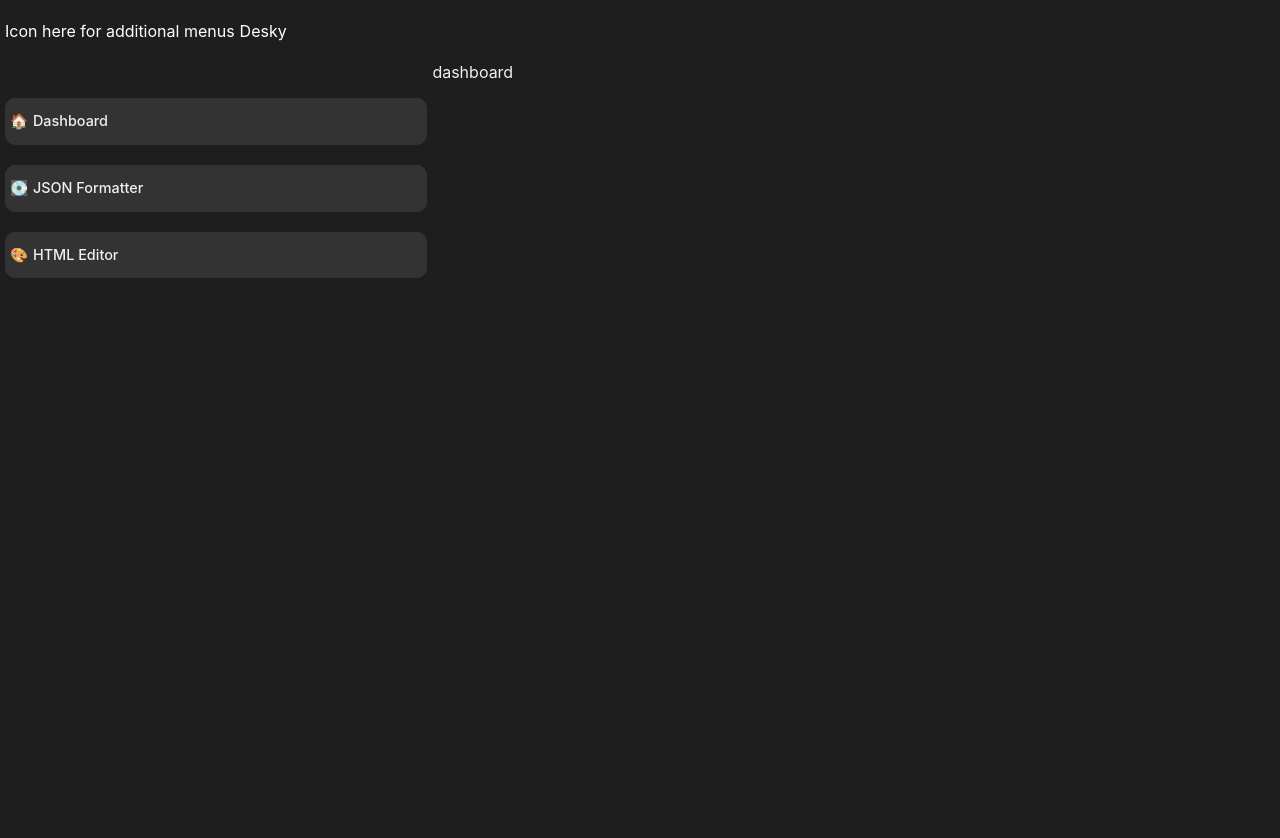
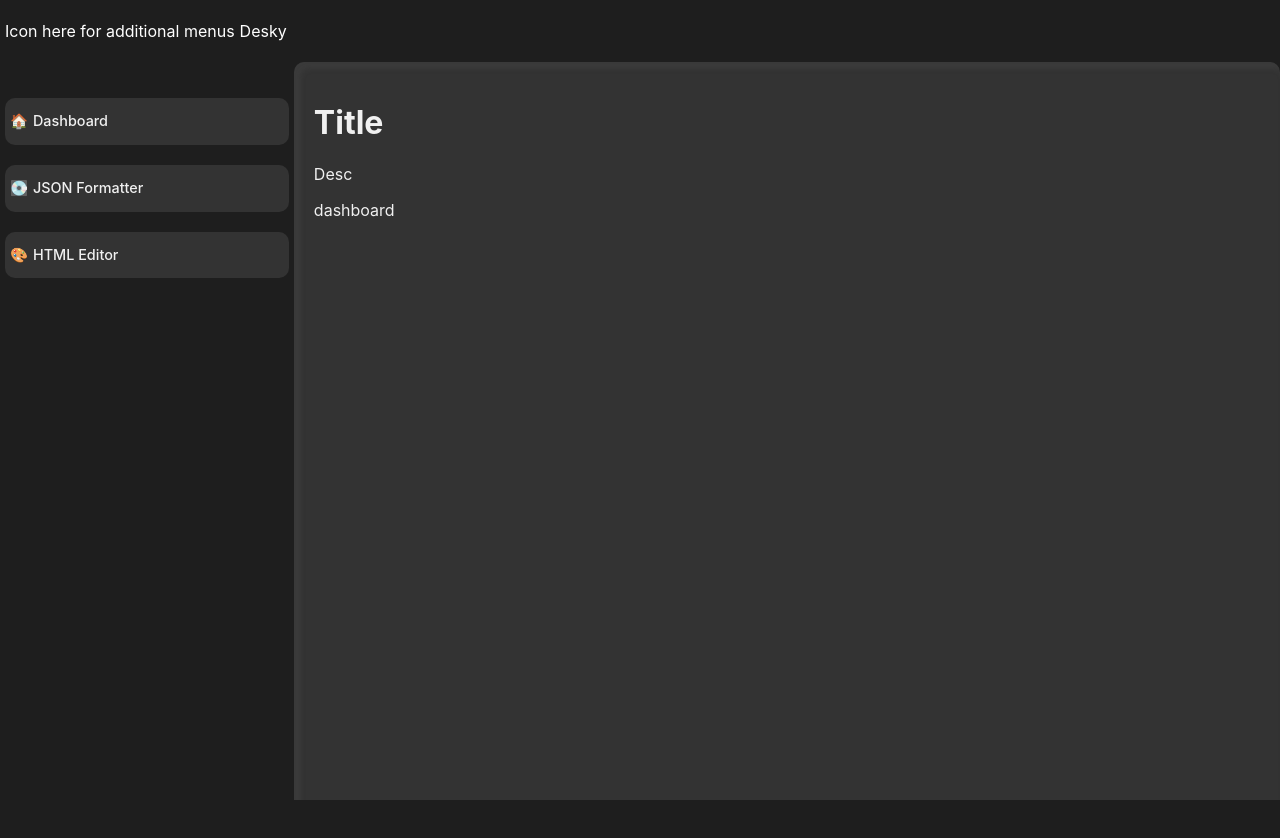
Before and after one commit to zachmyre/desky, a React (Create React App) app: page / in a window 1280 px wide. Shown: the top 838 px of the page. After the commit the page ends 800 px from the top, so only its background shows below. Built offline with nearby package versions, Linux system fonts and the light colour scheme.

Commit message:
removed pointless code

```diff
--- a/src/App.css
+++ b/src/App.css
@@ -15,14 +15,19 @@ html {
 
 .App{
   /* display: flex; */
+  height: 100vh;
+  width: 100vw;
+  overflow: hidden;
 }
 
 .TopBarContainer{
-  width: 100vw;
+  width: 100%;
 }
 
 .DisplayContainer{
   display: flex;
+  width: 100%;
+  height: 100%;
 }
 
 .Topbar{
@@ -41,7 +46,7 @@ html {
 
 .Sidebar{
   height: 100vh;
-  width: 33vw;
+  width: 30%;
   padding: 0 5px 0 5px;
   /* border-right: 3px solid rgba(75, 75, 77, 0.04);
   box-shadow: 13px 0px 20px 2px rgba(75, 75, 77, 0.2); */
@@ -77,8 +82,9 @@ html {
 }
 
 .MainWindow{
-  background-color: #333333;
+  background: #333333;
   width: 100%;
+  height: 100%;
   border-radius: var(--border-radius);
   padding: 20px;
   box-shadow: inset 5px 5px 5px 2px rgba(75, 75, 77, 0.3);
--- a/src/App.tsx
+++ b/src/App.tsx
@@ -6,7 +6,7 @@ import MainWindow from './components/MainWindow';
 
 
 const App: React.FC = () => {
-  const [selectedRoute, setSelectedRoute] = useState<string | null>(null);
+  // const [selectedRoute, setSelectedRoute] = useState<string | null>(null);
 
   return (
     <div className="App">
@@ -15,8 +15,8 @@ const App: React.FC = () => {
       </header>
       <Router>
       <div className="DisplayContainer">
-        <Sidebar setSelectedRoute={setSelectedRoute} />
-        <MainWindow selectedRoute={selectedRoute} />
+        <Sidebar />
+        <MainWindow />
       </div>
       </Router>
     </div>
--- a/src/components/MainWindow.tsx
+++ b/src/components/MainWindow.tsx
@@ -4,13 +4,17 @@ import JSONFormatter from '../features/JSONFormatter'; // Assuming you have a JS
 import HTMLEditor from '../features/HTMLEditor'; // Assuming you have an HTMLEditor component
 import Dashboard from '../features/Dashboard';
 
-const MainWindow: React.FC<{ selectedRoute: string | null }> = ({ selectedRoute }) => {
+const MainWindow: React.FC = () => {
   return (
+    <div className="MainWindow">
+      <h1>Title</h1>
+      <p>Desc</p>
       <Routes>
-        <Route path="/" element={<Dashboard />} /> {/* Placeholder route */}
+        <Route path="/" element={<Dashboard />} />
         <Route path="/json/formatter" element={<JSONFormatter />} />
         <Route path="/html/editor" element={<HTMLEditor />} />
       </Routes>
+    </div>
   );
 }
 
--- a/src/components/Sidebar.tsx
+++ b/src/components/Sidebar.tsx
@@ -15,7 +15,7 @@ const links: LinkObj[] = [
   { name: "HTML Editor", href: "/html/editor", icon: "🎨" } // Corrected href
 ];
 
-const Sidebar: React.FC<{ setSelectedRoute: (route: string) => void }> = ({ setSelectedRoute }) => {
+const Sidebar: React.FC = () => {
   return (
     <ul className="Sidebar">
       {links?.map((link, index) => (
@@ -25,7 +25,6 @@ const Sidebar: React.FC<{ setSelectedRoute: (route: string) => void }> = ({ setS
           key={index}
           name={link.name}
           href={link.href}
-          onClick={() => setSelectedRoute(link.href)}
         />
       ))}
     </ul>
```
